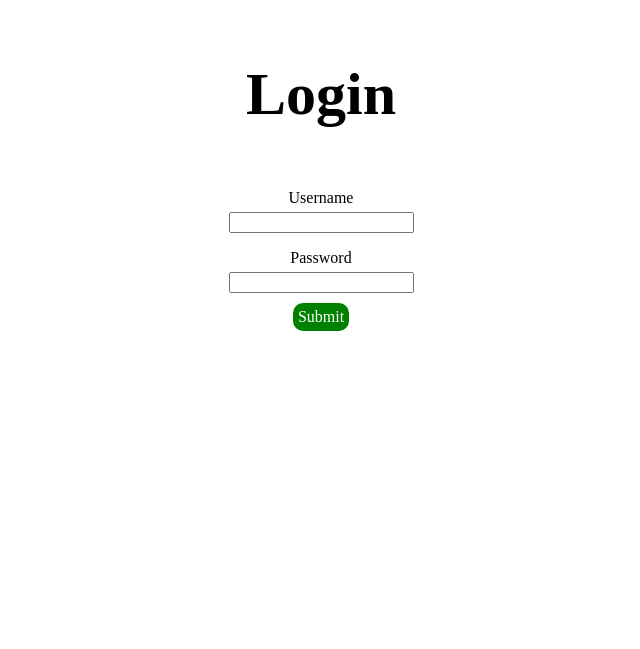
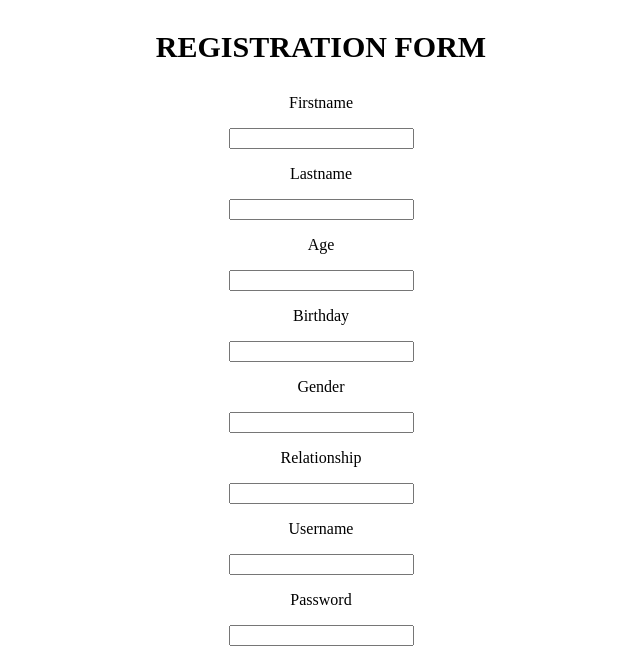
Before and after one commit to BatiBati/DOM, a plain HTML site: page index.html in a window 1280 px wide. Shown: the whole page, without its empty margins (327-967 px from the left). Drawn offline with Linux system fonts and the light colour scheme.

Commit message:
Login + Registration Form hiiv

```diff
--- a/index.html
+++ b/index.html
@@ -4,10 +4,8 @@
     <title>DOM Document Object Model</title>
   </head>
   <body>
-    <!-- <div id="parentDiv"></div> -->
-    <!-- <div id="Login"></div> -->
-    <div id="parentContainer"></div>
-
+        <div id="parentContainer"></div>
+        <div id="registrationContainer"></div>
     <script src="index.js"></script>
   </body>
 </html>
--- a/index.js
+++ b/index.js
@@ -1,118 +1,194 @@
-// const parent = document.getElementById("parentDiv");
-// const p_tag = document.createElement("p");
-// p_tag.innerHTML = "Created P tag";
+//--------------//--------------//--------------//--------------//----//--------------//--------------//--------------//--------------//----
+// document.body.style.width = "100%";
+// document.body.style.textAlign = "center";
 
-// document.getElementById("parentDiv").appendChild(p_tag);
+// const loginTitle = document.createElement("p");
 
-// const new_element = document.createElement("div");
-// new_element.innerHTML = "Replaced element";
+// loginTitle.innerHTML = "Login";
+// loginTitle.style.fontSize = "60px";
+// loginTitle.style.fontWeight = "Bold";
 
-// document.getElementById("parentDiv").replaceChild(new_element, p_tag);
+// document.getElementById("parentContainer").appendChild(loginTitle);
 
-// new_element.style.color = "green";
-// new_element.style.fontSize = "60px";
+// const emailContainer = document.createElement("div");
+// emailContainer.id = "email_container";
+// document.getElementById("parentContainer").appendChild(emailContainer);
 
-// const input = document.createElement("input");
-// document.getElementById("parentDiv").appendChild(input);
+// const emailTitle = document.createElement("p");
 
-// new_element.addEventListener("mouseenter", () => {
-//   new_element.style.color = "red";
+// emailTitle.innerHTML = "Username";
+// emailTitle.style.marginBottom = "5px";
+
+// document.getElementById("email_container").appendChild(emailTitle);
+// const inputEmail = document.createElement("input");
+
+// document.getElementById("email_container").appendChild(inputEmail);
+
+// const passwordContainer = document.createElement("div");
+// passwordContainer.id = "password_container";
+// document.getElementById("parentContainer").appendChild(passwordContainer);
+
+// const passwordTitle = document.createElement("p");
+
+// passwordTitle.innerHTML = "Password";
+// passwordTitle.style.marginBottom = "5px";
+
+// document.getElementById("password_container").appendChild(passwordTitle);
+// const inputPassword = document.createElement("input");
+
+// inputPassword.style.marginBottom = "10px";
+
+// document.getElementById("password_container").appendChild(inputPassword);
+
+// const submitButton = document.createElement("p");
+
+// submitButton.innerHTML = "Submit";
+// submitButton.style.margin = "auto";
+// submitButton.style.padding = "7px";
+// submitButton.style.color = "white";
+// submitButton.style.width = "fit-content";
+// submitButton.style.background = "green";
+// submitButton.style.borderRadius = "10px";
+
+// document.getElementById("parentContainer").appendChild(submitButton);
+// submitButton.addEventListener("click", () => {
+//   if (
+//     inputEmail.value.includes("@gmail.com") &&
+//     inputPassword.value.length >= 8
+//   ) {
+//     alert("Login Success!");
+//   } else if (!inputEmail.value.includes("@gmail.com")) {
+//     const warning = document.createElement("p");
+//     warning.innerHTML = "Please enter valid email";
+//     warning.style.color = "red";
+//     document.getElementById("email_container").appendChild(warning);
+//   } else {
+//     const warning = document.createElement("p");
+//     warning.innerHTML = "Password should contain 8 characters at least";
+//     warning.style.color = "red";
+//     document.getElementById("password_container").appendChild(warning);
+//   }
 // });
-// new_element.addEventListener("mouseout", () => {
-//   new_element.style.color = "green";
-// });
-// new_element.addEventListener("click", () => {
-//   console.log("clicked");
-// });
-//--------------//--------------//--------------//--------------//----
-/* const loginForm = document.getElementById("Login");
-loginForm.style.display = "flex";
-loginForm.style.flexDirection = "column";
-loginForm.style.justifyContent = "center";
-loginForm.style.alignItems = "center";
-const pTag = document.createElement("p");
-pTag.innerHTML = "Login";
-pTag.style.fontWeight = "700";
-pTag.style.textAlign = "center";
-pTag.style.fontSize = "30px";
-document.getElementById("Login").appendChild(pTag);
-//------------Email Input -----------------------------------------
-const inputEmail = document.createElement("Input");
-
-inputEmail.style.margin = "10px" ;
-inputEmail.style.width = "200px";
-document.getElementById("Login").appendChild(inputEmail);
-//------------Password Input -----------------------------------------
-const inputPassword = document.createElement("Input");
-
-inputPassword.style.margin = "10px";
-inputPassword.style.width = "200px";
-document.getElementById("Login").appendChild(inputPassword);
-//------------Login Submit -------------------------------------------
-
-const loginButton = document.createElement("button")
-const p_login = document.createElement("p")
-p_login.style.padding = "20px"; */
-
-//--------------//--------------//--------------//--------------//----
+//--------------//--------------//--------------//--------------//----//--------------//--------------//--------------//--------------//----
 document.body.style.width = "100%";
 document.body.style.textAlign = "center";
 
-const loginTitle = document.createElement("p");
+const registrationTitle = document.createElement("p");
+registrationTitle.innerHTML = "REGISTRATION FORM";
+registrationTitle.style.fontSize = "30px";
+registrationTitle.style.fontWeight = "Bold";
+document.getElementById("registrationContainer").appendChild(registrationTitle);
 
-loginTitle.innerHTML = "Login";
-loginTitle.style.fontSize = "60px";
-loginTitle.style.fontWeight = "Bold";
+//-----------------------------
 
-document.getElementById("parentContainer").appendChild(loginTitle);
-const emailTitle = document.createElement("p");
+//Firstname
+const firstNameContainer = document.createElement("div");
+firstNameContainer.id = "firstName_container";
+document
+  .getElementById("registrationContainer")
+  .appendChild(firstNameContainer);
+//Firstname Title
+const firstNameTitle = document.createElement("p");
+firstNameTitle.innerHTML = "Firstname";
+document.getElementById("firstName_container").appendChild(firstNameTitle);
+//Firstname Input
+const firstNameInput = document.createElement("input");
+document.getElementById("firstName_container").appendChild(firstNameInput);
 
-emailTitle.innerHTML = "Username";
-emailTitle.style.marginBottom = "5px";
+//-----------------------------
 
-document.getElementById("parentContainer").appendChild(emailTitle);
-const inputEmail = document.createElement("input");
+//Lastname
+const lastNameContainer = document.createElement("div");
+lastNameContainer.id = "lastName_container";
+document.getElementById("registrationContainer").appendChild(lastNameContainer);
+//Lastname title
+const lastNameTitle = document.createElement("p");
+lastNameTitle.innerHTML = "Lastname";
+document.getElementById("lastName_container").appendChild(lastNameTitle);
+//Lastname Input
+const lastNameInput = document.createElement("input");
+document.getElementById("lastName_container").appendChild(lastNameInput);
 
-document.getElementById("parentContainer").appendChild(inputEmail);
+//-----------------------------
+
+//Age
+const ageContainer = document.createElement("div");
+ageContainer.id = "age_container";
+document.getElementById("registrationContainer").appendChild(ageContainer);
+//Age title
+const ageTitle = document.createElement("p");
+ageTitle.innerHTML = "Age";
+document.getElementById("age_container").appendChild(ageTitle);
+//Age input
+const ageInput = document.createElement("input");
+document.getElementById("age_container").appendChild(ageInput);
+
+//-----------------------------
+
+//Birthday
+const birthdayContainer = document.createElement("div");
+birthdayContainer.id = "birthday_container";
+document.getElementById("registrationContainer").appendChild(birthdayContainer);
+//Birthday title
+const birthdayTitle = document.createElement("p");
+birthdayTitle.innerHTML = "Birthday";
+document.getElementById("birthday_container").appendChild(birthdayTitle);
+//Birthday input
+const birthdayInput = document.createElement("input");
+document.getElementById("birthday_container").appendChild(birthdayInput);
+
+//-----------------------------
+
+//Gender
+const genderContainer = document.createElement("div");
+genderContainer.id = "gender_container";
+document.getElementById("registrationContainer").appendChild(genderContainer);
+//Gender title
+const genderTitle = document.createElement("p");
+genderTitle.innerHTML = "Gender";
+document.getElementById("gender_container").appendChild(genderTitle);
+//Gender input
+const genderInput = document.createElement("input");
+document.getElementById("gender_container").appendChild(genderInput);
+
+//-----------------------------
+
+//Relationship stat
+const relationshipContainer = document.createElement("div");
+relationshipContainer.id = "relationship_container";
+document.getElementById("registrationContainer").appendChild(relationshipContainer);
+//Relationship stat title
+const relationshipTitle = document.createElement("p");
+relationshipTitle.innerHTML = "Relationship";
+document.getElementById("relationship_container").appendChild(relationshipTitle);
+//Relationship stat input
+const relationshipInput = document.createElement("input");
+document.getElementById("relationship_container").appendChild(relationshipInput);
+
+//-----------------------------
+
+//Username
+const usernameContainer = document.createElement("div");
+usernameContainer.id = "username_container";
+document.getElementById("registrationContainer").appendChild(usernameContainer);
+//Username title
+const usernameTitle = document.createElement("p");
+usernameTitle.innerHTML = "Username";
+document.getElementById("username_container").appendChild(usernameTitle);
+//Username input
+const usernameInput = document.createElement("input");
+document.getElementById("username_container").appendChild(usernameInput);
+
+//-----------------------------
+
+//Password
+const passwordContainer = document.createElement("div");
+passwordContainer.id = "password_container";
+document.getElementById("registrationContainer").appendChild(passwordContainer);
+//Password title
 const passwordTitle = document.createElement("p");
-
 passwordTitle.innerHTML = "Password";
-passwordTitle.style.marginBottom = "5px";
-
-document.getElementById("parentContainer").appendChild(passwordTitle);
-const inputPassword = document.createElement("input");
-
-inputPassword.style.marginBottom = "10px";
-
-document.getElementById("parentContainer").appendChild(inputPassword);
-
-const submitButton = document.createElement("p");
-
-submitButton.innerHTML = "Submit";
-submitButton.style.margin = "auto";
-submitButton.style.padding = "5px";
-
-submitButton.style.color = "white";
-submitButton.style.width = "fit-content";
-submitButton.style.background = "green";
-submitButton.style.borderRadius = "10px";
-
-document.getElementById("parentContainer").appendChild(submitButton);
-submitButton.addEventListener("click", () => {
-  if (inputEmail.value.includes("@gmail.com")) {
-    console.log(true);
-  } else {
-    const warning = document.createElement("p");
-    warning.innerHTML = "Please enter valid email";
-    warning.style.color = "red";
-    document.getElementById("parentContainer").appendChild(warning);
-  }
-  if (inputPassword.value.length >= 8) {
-    console.log(true);
-  } else {
-    const warning = document.createElement("p");
-    warning.innerHTML = "Password should contain 8 character at least";
-    warning.style.color = "red";
-    document.getElementById("parentContainer").appendChild(warning);
-  }
-});
+document.getElementById("password_container").appendChild(passwordTitle);
+//Password input
+const passwordInput = document.createElement("input");
+document.getElementById("password_container").appendChild(passwordInput);
```
